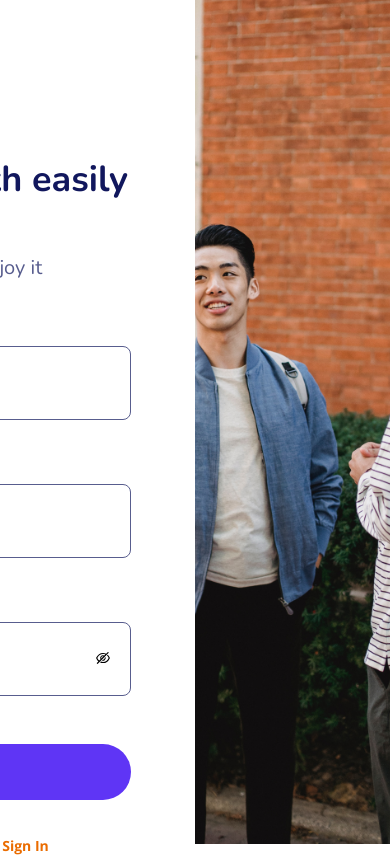
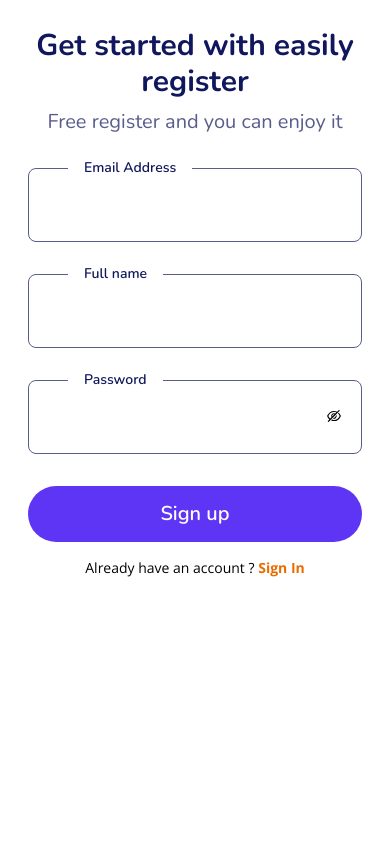
Before and after one commit to junaiyet/chatly, a React (Create React App) app: page /registation in a window 390 px wide. Built offline with nearby package versions, Linux system fonts and the light colour scheme.

Commit message:
reg and login page responsive dne

```diff
--- a/src/pages/login/index.js
+++ b/src/pages/login/index.js
@@ -80,26 +80,26 @@ function Login() {
 
     }
   return (
-    <div className="flex">
+    <div className="md:flex px-3 md:px-0">
     <ToastContainer position="bottom-center" theme="dark" />
-      <div className="w-2/4 flex justify-end">
-          <div className="mr-40 mt-40	">
-          <h3 className='font-nunito font-bold text-4xl text-heading mb-3.5'>Login to your account!</h3>
+      <div className="md:w-2/4 w-full md:flex justify-end ">
+          <div className="md:mr-0 lg:mr-16  xl:mt-40 	mt-20 px-4">
+          <h3 className='font-nunito text-center md:text-left font-bold text-3xl lg:text-4xl text-heading mb-2 md:mb-3.5'>Login to your account!</h3>
           <div className="img">
             <img onClick={handleGoogleSignIn} src="images/google.png" alt="" />
           </div>
           {success && (
-             <p className='font-nunito font-semibold text-2xl text-heading bg-green-600 text-white   mt-1.5 p-2.5'>{success}</p>
+             <p className='font-nunito font-semibold text-2xl text-heading bg-green-600 text-white  rounded-sm mt-1.5 p-2.5'>{success}</p>
            )}
-          <div className="relative mt-16 w-96">
-          <input type="email" className='border-b border-solid border-secondary  pt-6 pb-3   w-96 outline-0	' value={email} onChange={handleEmail} />
+          <div className="relative md:mt-16 mt-8 lg:w-96 w-full">
+          <input type="email" className='border border-solid border-secondary  py-6 px-14 rounded-lg lg:w-96 w-full	' value={email} onChange={handleEmail} />
            <p className='font-nunito font-semibold text-sm text-heading absolute left-0 top-[-10px]  bg-white'>Email Address</p>
            {emailerr && (
              <p className='font-nunito font-semibold text-sm text-heading bg-red-600 text-white   mt-1.5 p-2.5'>{emailerr}</p>
            )}
           </div>
-          <div className="relative mt-16 w-96">
-          <input type={passwordshow?"text":"password"} className='border-b border-solid border-secondary  pt-6 pb-3  w-96 outline-0	' value={password} onChange={handlePassword} />
+          <div className="relative md:mt-16 mt-8 lg:w-96 w-full">
+          <input type={passwordshow?"text":"password"} className='border border-solid border-secondary  py-6 px-14 rounded-lg lg:w-96 w-full' value={password} onChange={handlePassword} />
           {passwordshow?(<AiOutlineEye className='absolute top-7	 right-5'  onClick={()=>setPasswordShow(!passwordshow)}/> ) : ( <AiOutlineEyeInvisible className='absolute top-7	 right-5' onClick={()=>setPasswordShow(!passwordshow)}/>)
           }
 
@@ -109,15 +109,15 @@ function Login() {
            )}
           </div>
 
-                {loading? <div className="flex justify-center w-96 mt-5"><BallTriangle height={100}width={100}radius={5}color="#5F35F5"ariaLabel="ball-triangle-loading"wrapperClass={{}}wrapperStyle=""visible={true}/></div> :
-                   <button className='w-96 bg-primary font-nunito font-semibold text-xl rounded text-white mt-12	py-3.5 px-5' onClick={handleSubmit}>Login to Continue</button>
+                {loading? <div className="flex justify-center lg:w-96 w-full mt-5"><BallTriangle height={100}width={100}radius={5}color="#5F35F5"ariaLabel="ball-triangle-loading"wrapperClass={{}}wrapperStyle=""visible={true}/></div> :
+                   <button className='lg:w-96 w-full bg-primary font-nunito font-semibold text-xl rounded-full text-white md:mt-12 mt-8	py-3.5 px-5' onClick={handleSubmit}>Login to Continue</button>
                  }
-          <p className='text-left w-96 font-open font-normal text-sm mt-9'>Don’t have an account ?<Link to={"/registation"} className='font-bold text-[#EA6C00]'>Sign up</Link></p>
-          <p className='text-center w-96 font-open font-normal text-sm mt-5'><Link to={"/forgotpassword"} className='font-bold text-[#EA6C00]'>Forgot Password</Link></p>
+          <p className='text-center mb-6 lg:w-96 w-full font-open font-normal text-sm md:mt-9 mt-4'>Don’t have an account ?<Link to={"/registation"} className='font-bold text-[#EA6C00]'>Sign up</Link></p>
+          <p className='text-center mb-6 lg:w-96 w-full font-open font-normal text-sm md:mt-9 mt-4'><Link to={"/forgotpassword"} className='font-bold text-[#EA6C00]'>Forgot Password</Link></p>
           </div>
       </div>
-      <div className="w-2/4">
-          <img className='w-full h-screen object-cover' src="images/login.png" alt="" />
+      <div className="w-2/4 hidden md:block max-lg:hidden ">
+          <img className='w-full md:h-screen lg:h-screen h-full object-cover' src="images/login.png" alt="" />
       </div>
   </div>
   )
--- a/src/pages/registration/index.js
+++ b/src/pages/registration/index.js
@@ -80,31 +80,32 @@ function Registation() {
     }
   }
   return (
-    <div className="flex">
+    <div className="md:flex px-3 md:px-0">
       <ToastContainer position="bottom-center" theme="dark" />
-        <div className="w-2/4 flex justify-end">
-            <div className="mr-16 mt-40	">
-            <h3 className='font-nunito font-bold text-4xl text-heading mb-3.5'>Get started with easily register</h3>
-            <p className='font-nunito font-normal text-xl text-secondary '>Free register and you can enjoy it</p>
+        <div className="md:w-2/4 w-full md:flex justify-end ">
+            <div className="md:mr-0 lg:mr-16  xl:mt-40 	mt-7 px-4">
+            <h3 className='font-nunito text-center md:text-left font-bold text-3xl lg:text-4xl text-heading mb-2 md:mb-3.5'>Get started with easily register</h3>
+            <p className='font-nunito font-normal
+            text-xl text-secondary text-center md:text-left'>Free register and you can enjoy it</p>
             {success && (
                <p className='font-nunito font-semibold text-2xl text-heading bg-green-600 text-white  rounded-sm mt-1.5 p-2.5'>{success}</p>
              )}
-            <div className="relative mt-16 w-96">
-            <input type="email" className='border border-solid border-secondary  py-6 px-14 rounded-lg w-96' value={email} onChange={handleEmail} />
+            <div className="relative md:mt-16 mt-8 lg:w-96 w-full">
+            <input type="email" className='border border-solid border-secondary  py-6 px-14 rounded-lg lg:w-96 w-full' value={email} onChange={handleEmail} />
              <p className='font-nunito font-semibold text-sm text-heading absolute left-[40px] top-[-10px] px-4 bg-white'>Email Address</p>
              {emailerr && (
                <p className='font-nunito font-semibold text-sm text-heading bg-red-600 text-white  rounded-sm mt-1.5 p-2.5'>{emailerr}</p>
              )}
             </div>
-            <div className="relative mt-16 w-96">
-            <input type="text" className='border border-solid border-secondary  py-6 px-14 rounded-lg w-96' value={fullname} onChange={handleFullName} />
+            <div className="relative md:mt-16 mt-8 lg:w-96 w-full">
+            <input type="text" className='border border-solid border-secondary  py-6 px-14 rounded-lg lg:w-96 w-full' value={fullname} onChange={handleFullName} />
              <p className='font-nunito font-semibold text-sm text-heading absolute left-[40px] top-[-10px] px-4 bg-white'>Full name</p>
              {fullnameerr && (
                <p className='font-nunito font-semibold text-sm text-heading bg-red-600 text-white rounded-sm mt-1.5 p-2.5'>{fullnameerr}</p>
              )}
             </div>
-            <div className="relative mt-16 w-96">
-            <input type={passwordshow?"text":"password"} className='border border-solid border-secondary  py-6 px-14 rounded-lg w-96' value={password} onChange={handlePassword} />
+            <div className="relative md:mt-16 mt-8 lg:w-96 w-full">
+            <input type={passwordshow?"text":"password"} className='border border-solid border-secondary  py-6 px-14 rounded-lg lg:w-96 w-full' value={password} onChange={handlePassword} />
             {passwordshow?(<AiOutlineEye className='absolute top-7	 right-5'  onClick={()=>setPasswordShow(!passwordshow)}/> ) : ( <AiOutlineEyeInvisible className='absolute top-7	 right-5' onClick={()=>setPasswordShow(!passwordshow)}/>)
             }
 
@@ -114,14 +115,14 @@ function Registation() {
              )}
             </div>
 
-                  {loading? <div className="flex justify-center w-96 mt-5"><BallTriangle height={100}width={100}radius={5}color="#5F35F5"ariaLabel="ball-triangle-loading"wrapperClass={{}}wrapperStyle=""visible={true}/></div> :
-                     <button className='w-96 bg-primary font-nunito font-semibold text-xl rounded-full text-white mt-12	py-3.5 px-5' onClick={handleSubmit}>Sign up</button>
+                  {loading? <div className="flex justify-center lg:w-96 w-full mt-5"><BallTriangle height={100}width={100}radius={5}color="#5F35F5"ariaLabel="ball-triangle-loading"wrapperClass={{}}wrapperStyle=""visible={true}/></div> :
+                     <button className='lg:w-96 w-full bg-primary font-nunito font-semibold text-xl rounded-full text-white md:mt-12 mt-8	py-3.5 px-5' onClick={handleSubmit}>Sign up</button>
                    }
-            <p className='text-center w-96 font-open font-normal text-sm mt-9'>Already  have an account ? <Link to={"/login"} className='font-bold text-[#EA6C00]'>Sign In</Link></p>
+            <p className='text-center mb-6 lg:w-96 w-full font-open font-normal text-sm md:mt-9 mt-4'>Already  have an account ? <Link to={"/login"} className='font-bold text-[#EA6C00]'>Sign In</Link></p>
             </div>
         </div>
-        <div className="w-2/4">
-            <img className='w-full h-screen object-cover' src="images/registation.png" alt="" />
+        <div className="w-2/4 hidden md:block max-lg:hidden ">
+            <img className='w-full md:h-screen lg:h-screen h-full object-cover' src="images/registation.png" alt="" />
         </div>
     </div>
   )
--- a/tailwind.config.js
+++ b/tailwind.config.js
@@ -14,6 +14,7 @@ module.exports = {
         primary:"#5F35F5",
       }
     },
+
   },
   plugins: [],
 }
```
